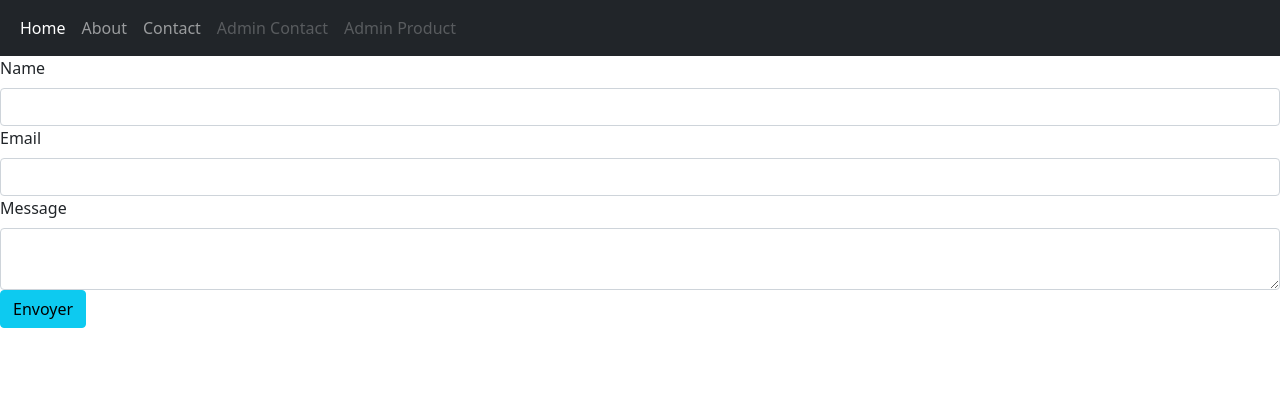
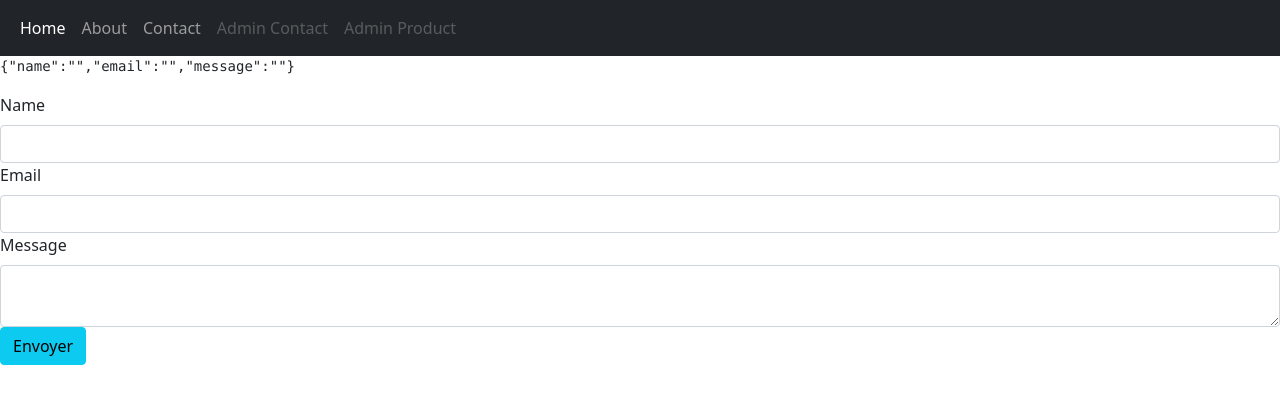
Before and after one commit to Steph-33/React-CDA, a React (Create React App) app: page /contact in a window 1280 px wide. Shown: the top 404 px of the page. Built offline with nearby package versions, Linux system fonts and the light colour scheme.

Commit message:
Send form's content into backend

```diff
--- a/src/components/Contact.jsx
+++ b/src/components/Contact.jsx
@@ -1,21 +1,48 @@
+import { useState } from "react";
+
 const Contact = () => {
+  const [form, setForm] = useState({ name: '', email: '', message: '' });
+
   const handleSubmit = (event) => {
     event.preventDefault();
+    fetch('http://localhost:5000/contact', {
+        method: "POST",
+        headers: {
+            'Content-type': 'application/json'
+        },
+        body: JSON.stringify(form)
+    })
+        .then((response) => response.json())
+        .then((result) => {
+        console.log(result)
+        })
   }
+
+  const handleChange = (event) => {
+    const newData = { ...form };
+    newData[event.target.name] = event.target.value;
+
+    setForm(newData);
+  }
+
   return (
-      <form onSubmit={handleSubmit}>
+    <form onSubmit={handleSubmit} method="POST">
+      <pre>
+        {JSON.stringify(form)}
+      </pre>
       <div>
         <label htmlFor="name" className="form-label">Name</label>
-          <input type="text" className="form-control" />
+        <input type="text" name="name" id="name" className="form-control" onChange={handleChange} value={form.name} />
       </div>
       <div>
         <label htmlFor="email" className="form-label">Email</label>
-          <input type="text" className="form-control" />
+        <input type="text" name="email" id="email" className="form-control" onChange={handleChange} value={form.email} />
       </div>
       <div>
         <label htmlFor="message" className="form-label">Message</label>
-          <textarea name="message" id="message" className="form-control"></textarea>
+        <textarea name="message" id="message" className="form-control" onChange={handleChange} value={form.message}></textarea>
       </div>
+
       <div><input type="submit" value="Envoyer" className="btn btn-info" /></div>
     </form>
   );
```
Lines whose indentation alone changed are shown as unchanged.
